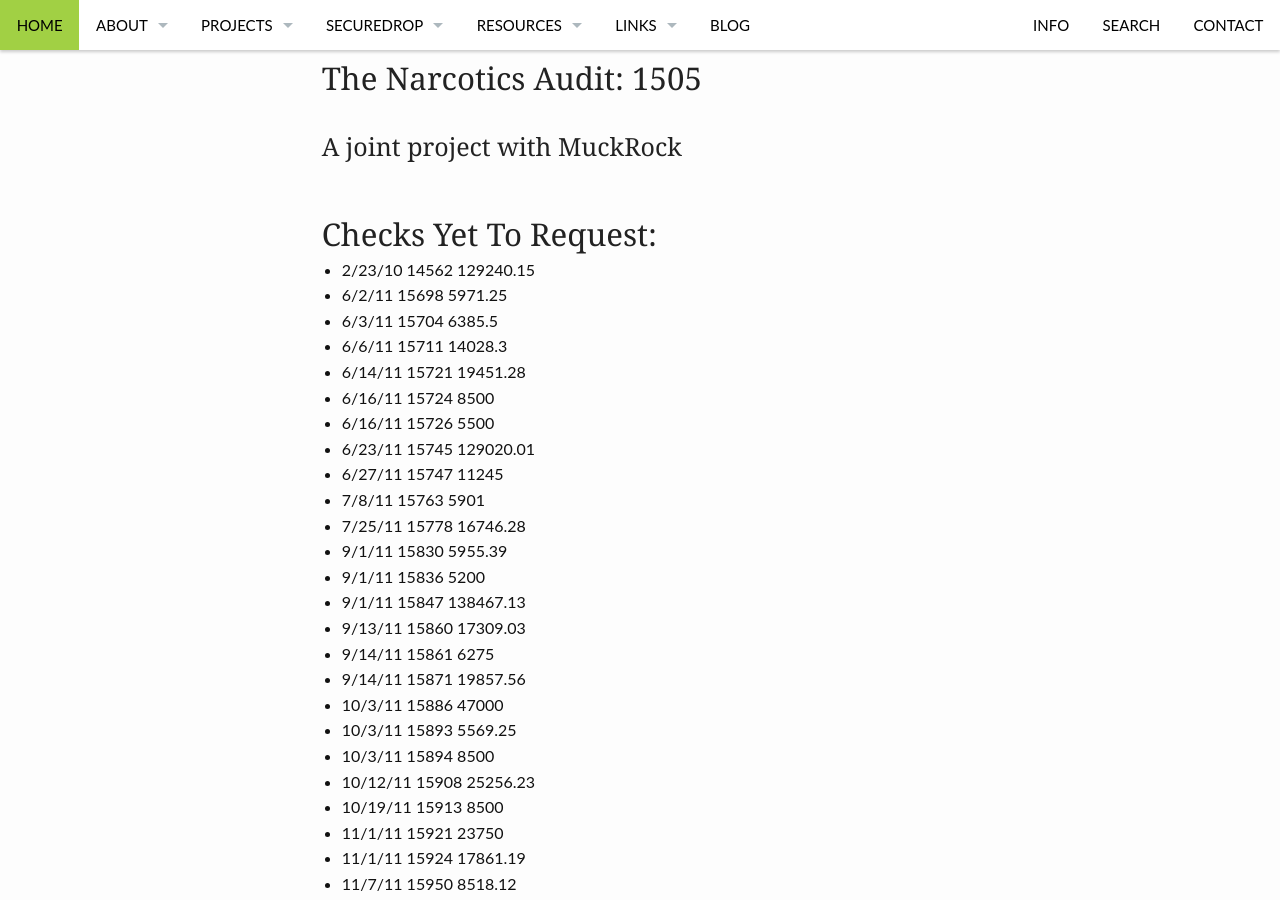
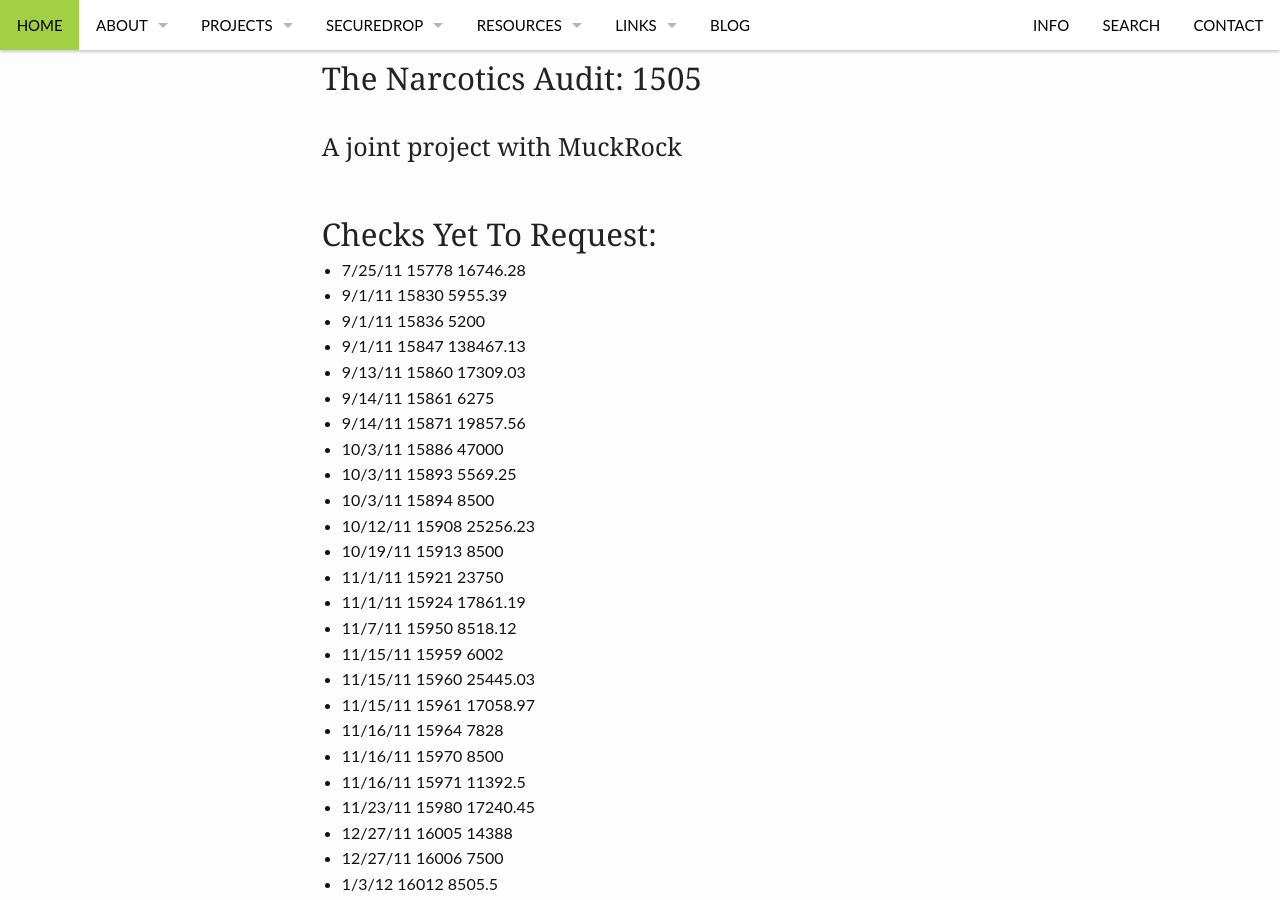
Before and after one commit to saltthefries/lucyparsonslabs.com, a Jekyll site: the page built from projects/checks.md, in a window 1280 px wide and 900 px high, scrolled down 334 px. Built offline with Jekyll 4.4.1, drawn with Linux system fonts in a browser that asks for light colours.

Commit message:
Update checks.md

```diff
--- a/projects/checks.md
+++ b/projects/checks.md
@@ -7,16 +7,6 @@ title: Current Projects
 ### A joint project with MuckRock
 
 ## Checks Yet To Request:
-* 2/23/10	14562	129240.15
-* 6/2/11	15698	5971.25
-* 6/3/11	15704	6385.5
-* 6/6/11	15711	14028.3
-* 6/14/11	15721	19451.28
-* 6/16/11	15724	8500
-* 6/16/11	15726	5500
-* 6/23/11	15745	129020.01
-* 6/27/11	15747	11245
-* 7/8/11	15763	5901
 * 7/25/11	15778	16746.28
 * 9/1/11	15830	5955.39
 * 9/1/11	15836	5200
```
